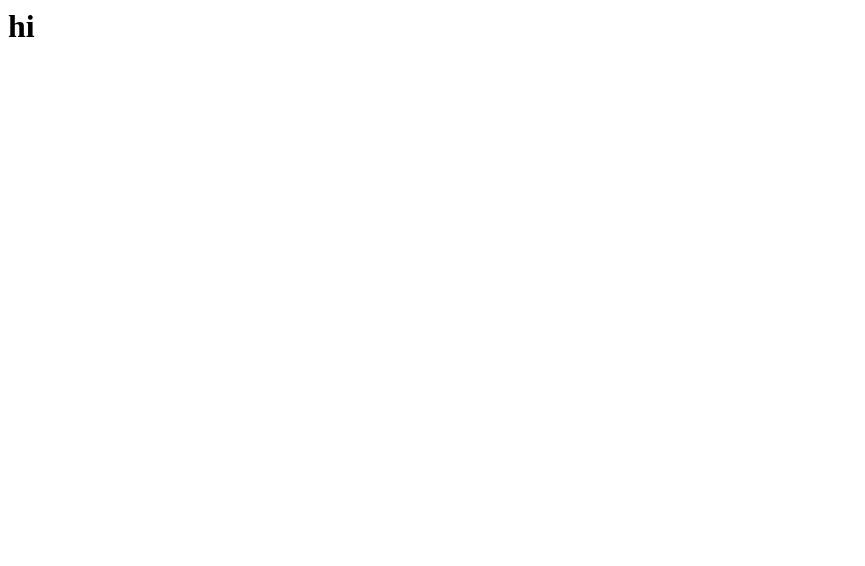
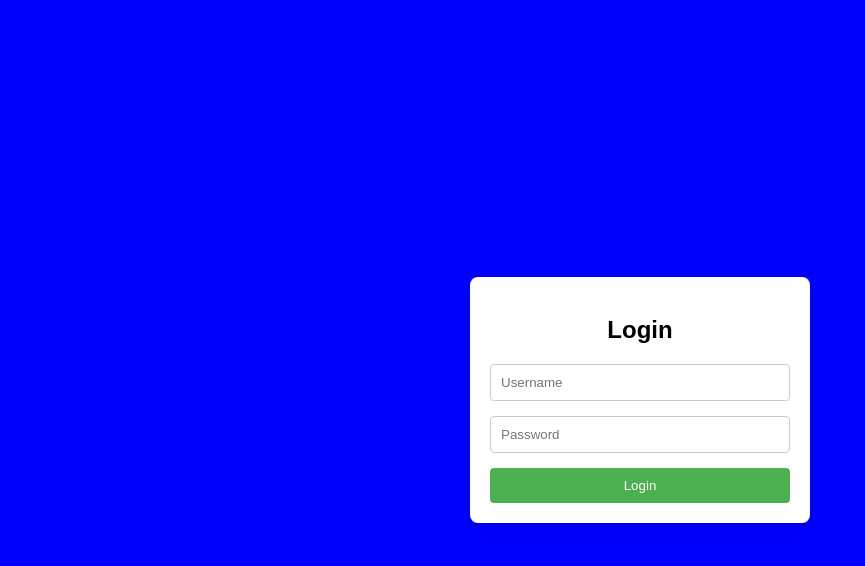
Before and after one commit to Thirumurugan1234/githubemc2, a plain HTML site: page index.html in a window 1280 px wide. Shown: the whole page, without its empty margins (0-865 px from the left). Drawn offline with Linux system fonts and the light colour scheme.

Commit message:
create a index.html and style.css

```diff
--- a/index.html
+++ b/index.html
@@ -1 +1,21 @@
-<h1> hi </h1>
+<!DOCTYPE html>
+<html lang="en">
+<head>
+<meta charset="UTF-8">
+<meta name="viewport" content="width=device-width, initial-scale=1.0">
+<title>Login Form</title>
+<link rel="stylesheet" href="style.css">
+</head>
+<body>
+
+<div class="login-container">
+  <h2>Login</h2>
+  <form class="login-form" action="#" method="post">
+    <input type="text" name="username" placeholder="Username" required>
+    <input type="password" name="password" placeholder="Password" required>
+    <input type="submit" value="Login">
+  </form>
+</div>
+
+</body>
+</html>
--- a/style.css
+++ b/style.css
@@ -0,0 +1,47 @@
+body {
+    font-family: Arial, sans-serif;
+    background-color: blue;
+    margin: 0;
+    padding: 0;
+    display: flex;
+    justify-content: center;
+    align-items: center;
+    height: 100vh;
+  }
+
+  .login-container {
+    background-color: #fff;
+    border-radius: 8px;
+    box-shadow: 0 4px 8px rgba(0, 0, 0, 0.1);
+    padding: 20px;
+    width: 300px;
+  }
+
+  .login-container h2 {
+    text-align: center;
+    margin-bottom: 20px;
+  }
+
+  .login-form input[type="text"],
+  .login-form input[type="password"] {
+    width: 100%;
+    padding: 10px;
+    margin-bottom: 15px;
+    border: 1px solid #ccc;
+    border-radius: 4px;
+    box-sizing: border-box;
+  }
+
+  .login-form input[type="submit"] {
+    width: 100%;
+    background-color: #4caf50;
+    color: white;
+    padding: 10px;
+    border: none;
+    border-radius: 4px;
+    cursor: pointer;
+  }
+
+  .login-form input[type="submit"]:hover {
+    background-color: #45a049;
+  }
```
